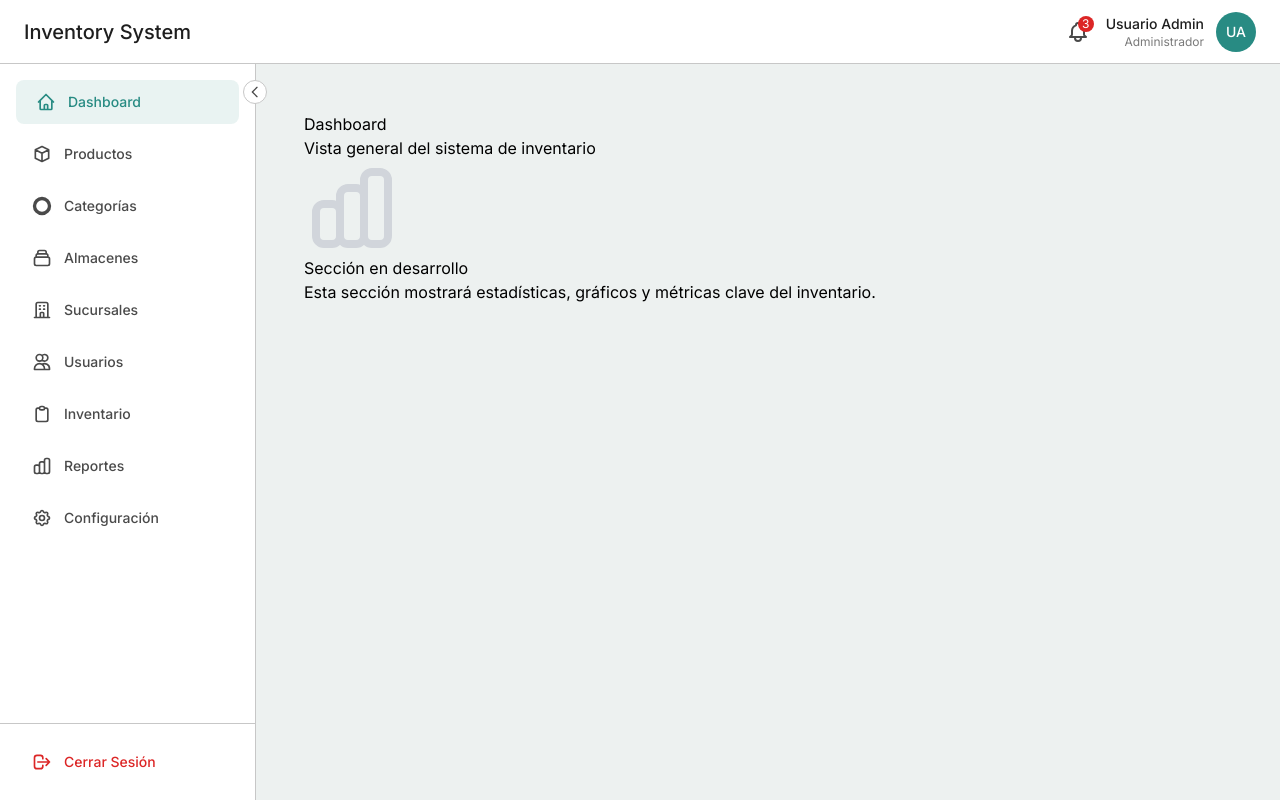
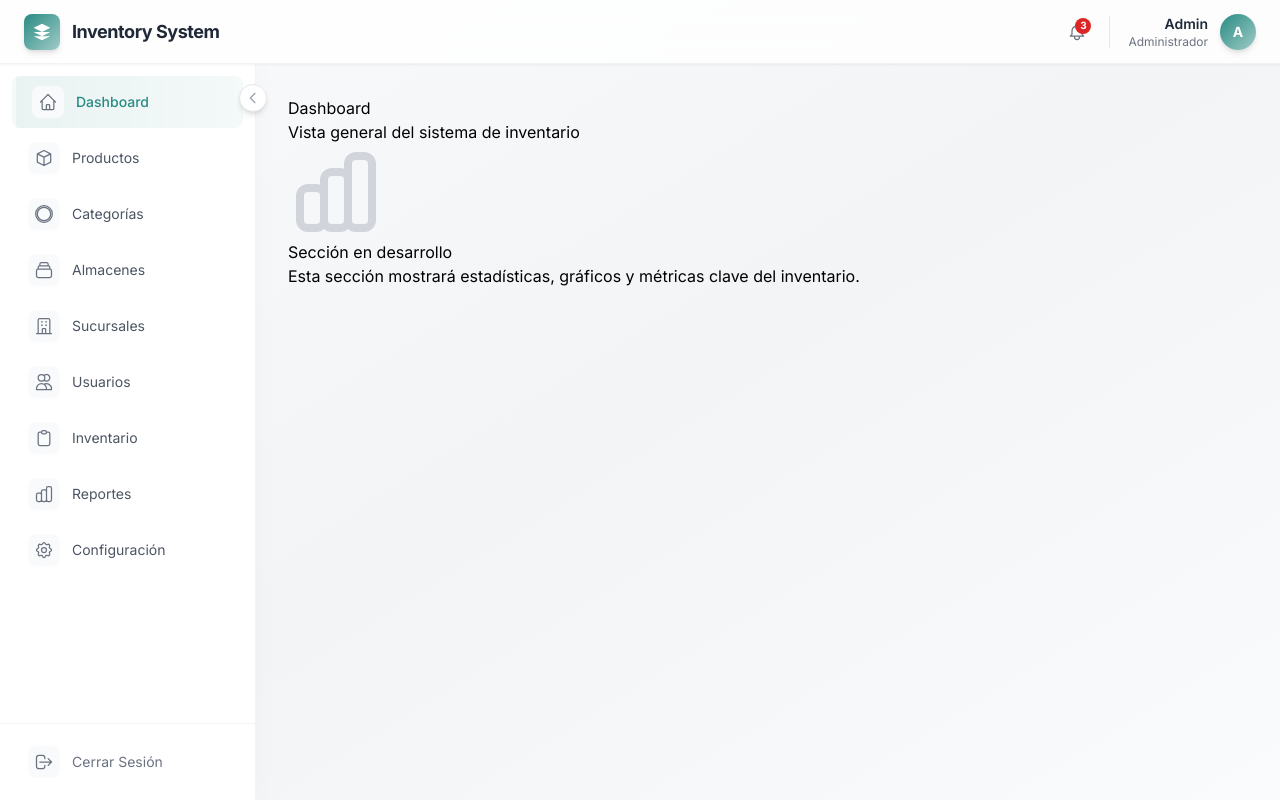
Before and after one commit to Dark-rambler/inventory-system-front-end-2026, an Angular app: page /dashboard in a window 1280 px wide. Built offline with nearby package versions, Linux system fonts and the light colour scheme; sample sign-in values are in the browser's storage.

Commit message:
add sidenav movement

```diff
--- a/src/app/domains/branches/constants/branch-columns.constant.ts
+++ b/src/app/domains/branches/constants/branch-columns.constant.ts
@@ -5,6 +5,6 @@ export const BRANCHCOLUMNS: TableColumn<Branch>[] = [
   { key: 'name', header: 'Nombre' },
   { key: 'telephone', header: 'Teléfono' },
   { key: 'address', header: 'Dirección' },
-  { key: 'location', header: 'Ubicación' },
+  { key: 'city', header: 'Ciudad' },
   { key: 'actions', header: 'Acciones', width: '120px' },
 ];
--- a/src/app/shared/components/header/header.component.html
+++ b/src/app/shared/components/header/header.component.html
@@ -1,9 +1,11 @@
-<header class="bg-white border-b border-gray-3 h-16 fixed top-0 left-0 right-0 z-50">
+<header
+  class="bg-white/80 backdrop-blur-md border-b border-gray-200/50 h-16 fixed top-0 left-0 right-0 z-50 shadow-sm"
+>
   <div class="flex items-center justify-between h-full px-6">
     <div class="flex items-center gap-4">
       <button
         (click)="toggleSidebar()"
-        class="lg:hidden text-gray-1 hover:text-primary transition-colors"
+        class="lg:hidden p-2 -ml-2 rounded-lg text-gray-500 hover:text-primary hover:bg-primary/5 transition-all"
       >
         <svg class="w-6 h-6" fill="none" stroke="currentColor" viewBox="0 0 24 24">
           <path
@@ -14,32 +16,49 @@
           />
         </svg>
       </button>
-      <h1 class="text-h4 text-black">Inventory System</h1>
+      <div class="flex items-center gap-3">
+        <div
+          class="w-9 h-9 bg-gradient-to-br from-primary to-secondary rounded-lg flex items-center justify-center shadow-md"
+        >
+          <svg class="w-5 h-5 text-white" viewBox="0 0 24 24" fill="currentColor">
+            <path d="M12 2L2 7l10 5 10-5-10-5zM2 17l10 5 10-5M2 12l10 5 10-5" />
+          </svg>
+        </div>
+        <h1 class="text-lg font-bold text-gray-800 tracking-tight">Inventory System</h1>
+      </div>
     </div>
 
-    <div class="flex items-center gap-4">
-      <button class="text-gray-1 hover:text-primary transition-colors relative">
-        <svg class="w-6 h-6" fill="none" stroke="currentColor" viewBox="0 0 24 24">
+    <div class="flex items-center gap-2">
+      <button
+        class="p-2.5 rounded-lg text-gray-500 hover:text-primary hover:bg-primary/5 transition-all relative group"
+      >
+        <svg class="w-5 h-5" fill="none" stroke="currentColor" viewBox="0 0 24 24">
           <path
             stroke-linecap="round"
             stroke-linejoin="round"
-            stroke-width="2"
+            stroke-width="1.5"
             d="M15 17h5l-1.405-1.405A2.032 2.032 0 0118 14.158V11a6.002 6.002 0 00-4-5.659V5a2 2 0 10-4 0v.341C7.67 6.165 6 8.388 6 11v3.159c0 .538-.214 1.055-.595 1.436L4 17h5m6 0v1a3 3 0 11-6 0v-1m6 0H9"
           />
         </svg>
         <span
-          class="absolute -top-1 -right-1 bg-danger text-white text-caption rounded-full w-4 h-4 flex items-center justify-center"
+          class="absolute top-1.5 right-1.5 bg-danger text-white text-[10px] font-bold rounded-full w-4 h-4 flex items-center justify-center"
           >3</span
         >
       </button>
 
-      <div class="flex items-center gap-3">
-        <div class="text-right hidden md:block">
-          <p class="text-small text-black font-medium">Usuario Admin</p>
-          <p class="text-caption text-gray-2">Administrador</p>
+      <div class="h-8 w-px bg-gray-200 mx-1"></div>
+
+      <div
+        class="flex items-center gap-3 cursor-pointer hover:bg-gray-50 rounded-lg p-1.5 -mr-1.5 transition-colors"
+      >
+        <div class="text-right hidden sm:block">
+          <p class="text-sm font-semibold text-gray-800">Admin</p>
+          <p class="text-xs text-gray-500">Administrador</p>
         </div>
-        <div class="w-10 h-10 bg-primary rounded-full flex items-center justify-center text-white">
-          <span class="text-small font-medium">UA</span>
+        <div
+          class="w-9 h-9 bg-gradient-to-br from-primary to-secondary rounded-full flex items-center justify-center text-white shadow-md"
+        >
+          <span class="text-sm font-bold">A</span>
         </div>
       </div>
     </div>
--- a/src/app/shared/components/login/login.component.html
+++ b/src/app/shared/components/login/login.component.html
@@ -1,43 +1,43 @@
 <div
-  class="min-h-screen flex items-center justify-center relative overflow-hidden bg-gradient-to-br from-[#1e3a5f] via-[#0d1b2a] to-[#1b263b]"
+  class="min-h-screen flex items-center justify-center relative overflow-hidden bg-gradient-to-br from-[#1e3a5f] via-[#0d1b2a] to-[#1b263b] px-4"
 >
   <div class="absolute inset-0">
     <div
-      class="absolute top-[20%] right-[20%] w-[500px] h-[500px] rounded-full bg-primary/10 blur-[100px]"
+      class="absolute top-[10%] right-[-10%] sm:right-[20%] w-[300px] sm:w-[400px] h-[300px] sm:h-[400px] rounded-full bg-primary/10 blur-[80px] sm:blur-[100px]"
     ></div>
     <div
-      class="absolute bottom-[20%] left-[10%] w-[400px] h-[400px] rounded-full bg-secondary/10 blur-[80px]"
+      class="absolute bottom-[10%] left-[-10%] sm:left-[10%] w-[250px] sm:w-[300px] h-[250px] sm:h-[300px] rounded-full bg-secondary/10 blur-[60px] sm:blur-[80px]"
     ></div>
   </div>
 
   <div
-    class="relative z-10 w-full max-w-md p-8 bg-white/5 backdrop-blur-xl border border-white/10 rounded-2xl shadow-2xl"
+    class="relative z-10 w-full max-w-md p-6 sm:p-8 bg-white/5 backdrop-blur-xl border border-white/10 rounded-2xl sm:rounded-3xl shadow-2xl"
   >
-    <div class="text-center mb-8">
+    <div class="text-center mb-6 sm:mb-8">
       <div
-        class="inline-flex items-center justify-center w-16 h-16 bg-gradient-to-br from-primary to-secondary rounded-xl mb-4 shadow-lg"
+        class="inline-flex items-center justify-center w-12 h-12 sm:w-16 sm:h-16 bg-gradient-to-br from-primary to-secondary rounded-xl mb-3 sm:mb-4 shadow-lg"
       >
         <svg
           xmlns="http://www.w3.org/2000/svg"
-          class="w-8 h-8 text-white"
+          class="w-6 h-6 sm:w-8 sm:h-8 text-white"
           viewBox="0 0 24 24"
           fill="currentColor"
         >
           <path d="M12 2L2 7l10 5 10-5-10-5zM2 17l10 5 10-5M2 12l10 5 10-5" />
         </svg>
       </div>
-      <h1 class="text-2xl font-bold text-white">Inventory System</h1>
-      <p class="text-sm text-gray-400 mt-1">Ingresa tus credenciales</p>
+      <h1 class="text-xl sm:text-2xl font-bold text-white">Inventory System</h1>
+      <p class="text-xs sm:text-sm text-gray-400 mt-1">Ingresa tus credenciales</p>
     </div>
 
-    <form [formGroup]="loginForm" (ngSubmit)="onSubmit()" class="space-y-5">
+    <form [formGroup]="loginForm" (ngSubmit)="onSubmit()" class="space-y-4 sm:space-y-5">
       @if (errorMessage()) {
         <div
-          class="flex items-center gap-3 p-3 bg-danger/10 border border-danger/30 rounded-lg text-danger text-sm"
+          class="flex items-center gap-2 sm:gap-3 p-3 bg-danger/10 border border-danger/30 rounded-lg text-danger text-xs sm:text-sm"
         >
           <svg
             xmlns="http://www.w3.org/2000/svg"
-            class="w-5 h-5 flex-shrink-0"
+            class="w-4 h-4 sm:w-5 sm:h-5 flex-shrink-0"
             viewBox="0 0 24 24"
             fill="currentColor"
           >
@@ -52,12 +52,14 @@
       }
 
       <div class="space-y-2">
-        <label for="username" class="block text-sm font-medium text-gray-300">Usuario</label>
+        <label for="username" class="block text-xs sm:text-sm font-medium text-gray-300"
+          >Usuario</label
+        >
         <div class="relative">
           <div class="absolute inset-y-0 left-0 pl-3 flex items-center pointer-events-none">
             <svg
               xmlns="http://www.w3.org/2000/svg"
-              class="h-5 w-5 text-gray-400"
+              class="h-4 w-4 sm:h-5 sm:w-5 text-gray-400"
               viewBox="0 0 24 24"
               fill="currentColor"
             >
@@ -72,7 +74,7 @@
             type="text"
             id="username"
             formControlName="username"
-            class="w-full pl-10 pr-4 py-3 bg-white/5 border border-white/10 rounded-lg text-white placeholder-gray-500 focus:outline-none focus:border-primary focus:ring-2 focus:ring-primary/20 transition-all"
+            class="w-full pl-10 pr-4 py-2.5 sm:py-3 bg-white/5 border border-white/10 rounded-lg text-white placeholder-gray-500 text-sm sm:text-base focus:outline-none focus:border-primary focus:ring-2 focus:ring-primary/20 transition-all"
             placeholder="Ingresa tu usuario"
             autocomplete="username"
           />
@@ -86,12 +88,14 @@
       </div>
 
       <div class="space-y-2">
-        <label for="password" class="block text-sm font-medium text-gray-300">Contraseña</label>
+        <label for="password" class="block text-xs sm:text-sm font-medium text-gray-300"
+          >Contraseña</label
+        >
         <div class="relative">
           <div class="absolute inset-y-0 left-0 pl-3 flex items-center pointer-events-none">
             <svg
               xmlns="http://www.w3.org/2000/svg"
-              class="h-5 w-5 text-gray-400"
+              class="h-4 w-4 sm:h-5 sm:w-5 text-gray-400"
               viewBox="0 0 24 24"
               fill="currentColor"
             >
@@ -106,7 +110,7 @@
             type="password"
             id="password"
             formControlName="password"
-            class="w-full pl-10 pr-4 py-3 bg-white/5 border border-white/10 rounded-lg text-white placeholder-gray-500 focus:outline-none focus:border-primary focus:ring-2 focus:ring-primary/20 transition-all"
+            class="w-full pl-10 pr-4 py-2.5 sm:py-3 bg-white/5 border border-white/10 rounded-lg text-white placeholder-gray-500 text-sm sm:text-base focus:outline-none focus:border-primary focus:ring-2 focus:ring-primary/20 transition-all"
             placeholder="Ingresa tu contraseña"
             autocomplete="current-password"
           />
@@ -125,11 +129,11 @@
         [loading]="isLoading()"
         [variant]="'primary'"
         [size]="'lg'"
-        [customClass]="'w-full justify-center mt-6'"
+        [customClass]="'w-full justify-center mt-4 sm:mt-6'"
       />
     </form>
 
-    <div class="mt-6 text-center">
+    <div class="mt-4 sm:mt-6 text-center">
       <span class="text-xs text-gray-500 px-3 py-1.5 bg-white/5 rounded-lg"
         >Demo: admin / admin</span
       >
--- a/src/app/shared/components/sidebar/sidebar.component.html
+++ b/src/app/shared/components/sidebar/sidebar.component.html
@@ -1,5 +1,5 @@
 <aside
-  class="fixed left-0 top-16 h-[calc(100vh-4rem)] bg-white border-r border-gray-3 transition-transform duration-300 z-40 flex flex-col"
+  class="fixed left-0 top-16 h-[calc(100vh-4rem)] bg-white border-r border-gray-100 transition-all duration-300 z-40 flex flex-col shadow-[4px_0_24px_rgba(0,0,0,0.02)]"
   [class.w-64]="!isCollapsed"
   [class.w-20]="isCollapsed"
   [class.-translate-x-full]="!isOpen()"
@@ -7,10 +7,10 @@
 >
   <button
     (click)="toggleCollapse()"
-    class="hidden lg:flex absolute -right-3 top-4 bg-white border border-gray-3 rounded-full w-6 h-6 items-center justify-center text-gray-1 hover:text-primary transition-colors"
+    class="hidden lg:flex absolute -right-3 top-5 bg-white border border-gray-200 rounded-full w-7 h-7 items-center justify-center text-gray-400 hover:text-primary hover:border-primary transition-all shadow-md"
   >
     <svg
-      class="w-4 h-4 transition-transform"
+      class="w-4 h-4 transition-transform duration-300"
       [class.rotate-180]="isCollapsed"
       fill="none"
       stroke="currentColor"
@@ -20,43 +20,52 @@
     </svg>
   </button>
 
-  <nav class="p-4 space-y-2 flex-1">
+  <nav class="p-3 space-y-1 flex-1 overflow-y-auto">
     @for (item of menuItems; track item.path) {
       <a
         [routerLink]="item.path"
-        routerLinkActive="bg-primary/10 text-primary border-l-4 border-primary"
-        class="flex items-center gap-3 px-4 py-3 rounded-lg text-gray-1 hover:bg-bg-secondary-1 transition-colors group border-l-4 border-transparent"
+        routerLinkActive="bg-gradient-to-r from-primary/10 to-primary/5 text-primary border-l-4 border-primary font-medium"
+        class="flex items-center gap-3 px-4 py-2.5 rounded-lg text-gray-600 hover:bg-gray-50 hover:text-primary transition-all group border-l-4 border-transparent"
       >
-        <svg class="w-5 h-5 flex-shrink-0" fill="none" stroke="currentColor" viewBox="0 0 24 24">
+        <span class="p-1.5 rounded-lg bg-gray-50 group-hover:bg-primary/10 transition-colors">
+          <svg
+            class="w-5 h-5 flex-shrink-0 text-gray-500 group-hover:text-primary transition-colors"
+            fill="none"
+            stroke="currentColor"
+            viewBox="0 0 24 24"
+          >
             <path
               stroke-linecap="round"
               stroke-linejoin="round"
-            stroke-width="2"
+              stroke-width="1.5"
               [attr.d]="item.icon"
             />
           </svg>
+        </span>
         @if (!isCollapsed) {
-          <span class="text-small font-medium">{{ item.label }}</span>
+          <span class="text-sm">{{ item.label }}</span>
         }
       </a>
     }
   </nav>
 
-  <div class="p-4 border-t border-gray-3">
+  <div class="p-3 border-t border-gray-100">
     <button
       (click)="logout()"
-      class="flex items-center gap-3 w-full px-4 py-3 rounded-lg text-danger hover:bg-danger/10 transition-colors"
+      class="flex items-center gap-3 w-full px-4 py-2.5 rounded-lg text-gray-500 hover:bg-danger/5 hover:text-danger transition-all group"
     >
+      <span class="p-1.5 rounded-lg bg-gray-50 group-hover:bg-danger/10 transition-colors">
         <svg class="w-5 h-5 flex-shrink-0" fill="none" stroke="currentColor" viewBox="0 0 24 24">
           <path
             stroke-linecap="round"
             stroke-linejoin="round"
-          stroke-width="2"
+            stroke-width="1.5"
             d="M17 16l4-4m0 0l-4-4m4 4H7m6 4v1a3 3 0 01-3 3H6a3 3 0 01-3-3V7a3 3 0 013-3h4a3 3 0 013 3v1"
           />
         </svg>
+      </span>
       @if (!isCollapsed) {
-        <span class="text-small font-medium">Cerrar Sesión</span>
+        <span class="text-sm">Cerrar Sesión</span>
       }
     </button>
   </div>
@@ -68,7 +77,7 @@
     (keydown.escape)="closeSidebar()"
     role="button"
     tabindex="0"
-    class="lg:hidden fixed inset-0 bg-black/50 z-30 top-16"
+    class="lg:hidden fixed inset-0 bg-black/20 backdrop-blur-sm z-30 top-16"
     aria-label="Cerrar menú"
   ></div>
 }
--- a/src/app/shared/components/sidebar/sidebar.component.ts
+++ b/src/app/shared/components/sidebar/sidebar.component.ts
@@ -18,6 +18,7 @@ export class SidebarComponent {
 
   isOpen = input<boolean>(true);
   sidebarClose = output<void>();
+  sidebarCollapse = output<boolean>();
 
   isCollapsed = false;
 
@@ -71,6 +72,7 @@ export class SidebarComponent {
 
   toggleCollapse() {
     this.isCollapsed = !this.isCollapsed;
+    this.sidebarCollapse.emit(this.isCollapsed);
   }
 
   closeSidebar() {
--- a/src/app/shared/interfaces/branch.interface.ts
+++ b/src/app/shared/interfaces/branch.interface.ts
@@ -3,10 +3,7 @@ export interface Branch {
   name: string;
   telephone: string;
   address: string;
-  location: {
-    address: string;
-    city: string;
-  };
+  city: string;
   createdAt?: Date;
   updatedAt?: Date;
 }
--- a/src/app/shared/layouts/main-layout/main-layout.component.html
+++ b/src/app/shared/layouts/main-layout/main-layout.component.html
@@ -1,15 +1,21 @@
-<div class="min-h-screen bg-bg-secondary-1">
+<div class="min-h-screen bg-gradient-to-br from-gray-50 via-gray-100 to-gray-50/80">
   <app-header (sidebarToggle)="toggleSidebar()" />
 
-  <app-sidebar [isOpen]="isSidebarOpen" (sidebarClose)="closeSidebar()" />
+  <app-sidebar
+    [isOpen]="isSidebarOpen"
+    (sidebarClose)="closeSidebar()"
+    (sidebarCollapse)="onSidebarCollapse($event)"
+  />
 
   <main
-    class="pt-16 transition-all duration-300"
-    [class.lg:ml-64]="!isSidebarCollapsed"
-    [class.lg:ml-20]="isSidebarCollapsed"
+    class="pt-16 transition-all duration-300 ml-0"
+    [class.lg:ml-64]="isSidebarOpen && !isSidebarCollapsed"
+    [class.lg:ml-20]="isSidebarOpen && isSidebarCollapsed"
   >
-    <div class="p-12">
-      <router-outlet />
+    <div class="p-6 lg:p-8">
+      <div class="max-w-7xl mx-auto">
+        <router-outlet />
+      </div>
     </div>
   </main>
 </div>
--- a/src/app/shared/layouts/main-layout/main-layout.component.ts
+++ b/src/app/shared/layouts/main-layout/main-layout.component.ts
@@ -7,7 +7,6 @@ import { SidebarComponent } from '../../components/sidebar/sidebar.component';
   selector: 'app-main-layout',
   imports: [RouterOutlet, HeaderComponent, SidebarComponent],
   templateUrl: './main-layout.component.html',
-  styleUrl: './main-layout.component.scss',
 })
 export class MainLayoutComponent {
   isSidebarOpen = true;
@@ -20,4 +19,8 @@ export class MainLayoutComponent {
   closeSidebar() {
     this.isSidebarOpen = false;
   }
+
+  onSidebarCollapse(isCollapsed: boolean) {
+    this.isSidebarCollapsed = isCollapsed;
+  }
 }
```
Also changed, not shown: src/app/domains/branches/components/modal-branch/directives/click-send-branch.directive.ts (+2 -10 lines). Lines whose indentation alone changed are shown as unchanged.
